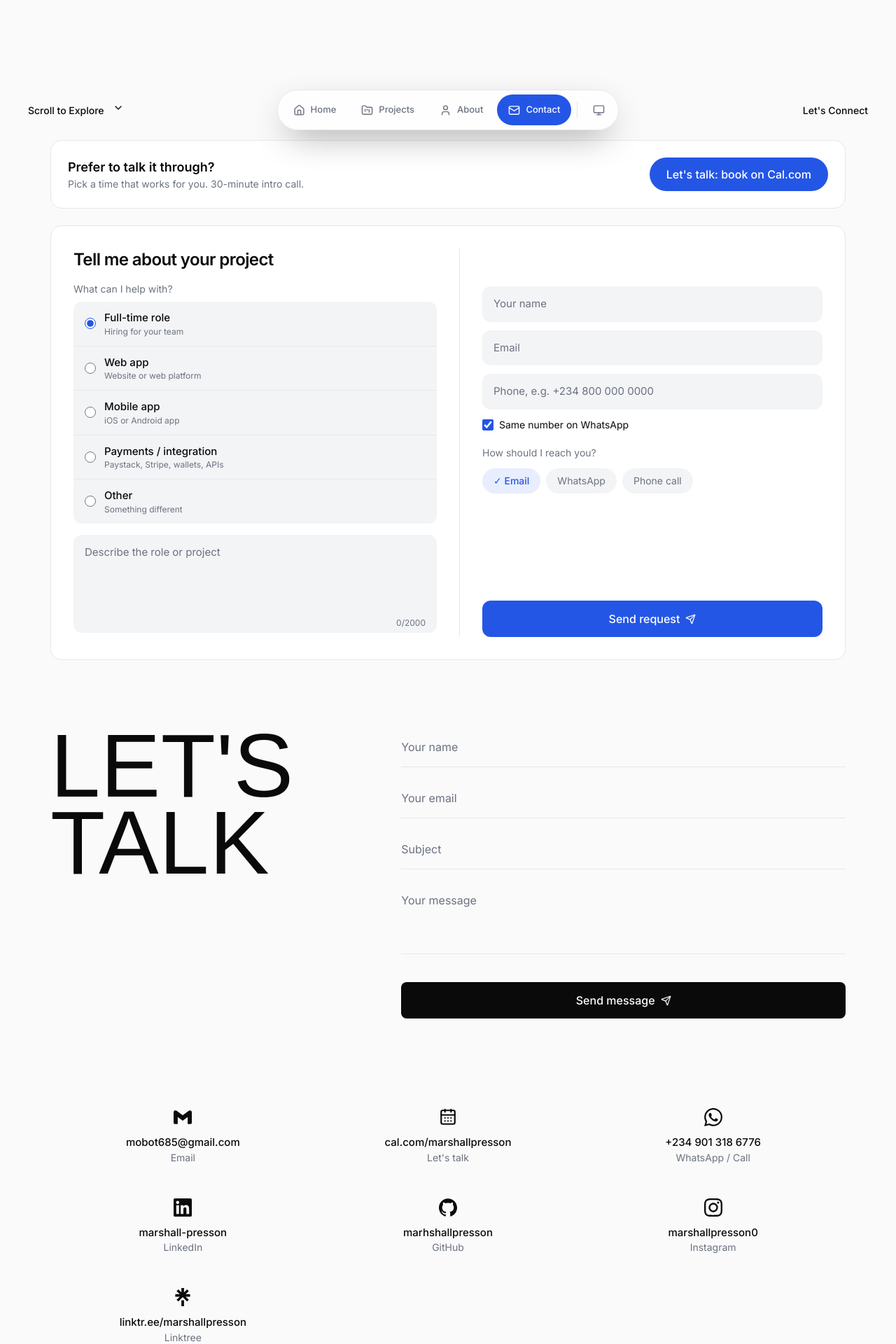
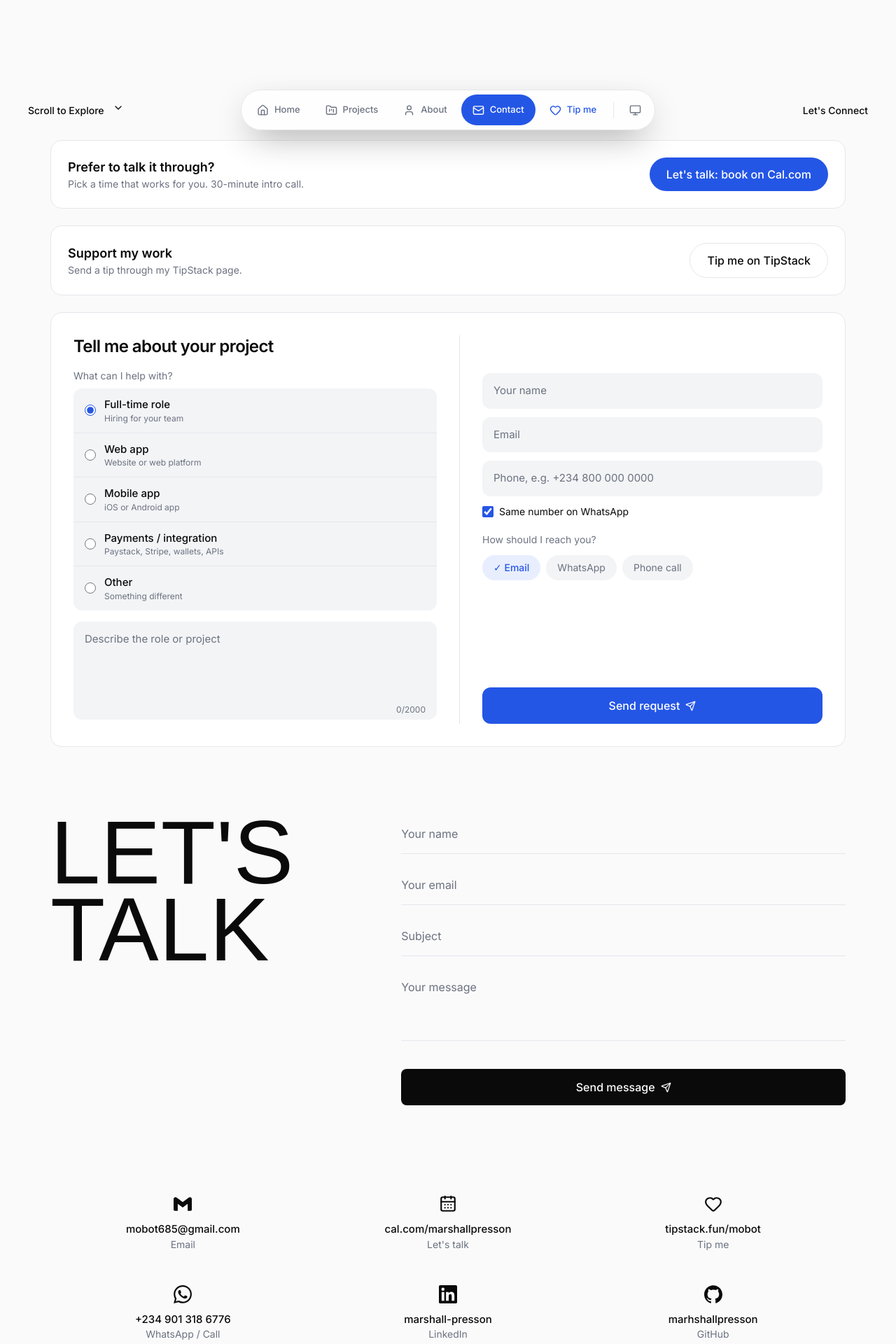
Before and after one commit to marhshallpresson/portfolio, a Next.js app: page /contact in a window 1280 px wide. Shown: the part 600-2520 px from the top of the page at 70% size. Built offline with nearby package versions, Linux system fonts and the light colour scheme; a web font is replaced by a local one.

Commit message:
Add TipStack tipping links

```diff
--- a/src/app/contact/page.tsx
+++ b/src/app/contact/page.tsx
@@ -14,6 +14,10 @@ export default function Contact() {
           <div><p className="text-lg font-semibold">Prefer to talk it through?</p><p className="text-sm text-muted">Pick a time that works for you. 30-minute intro call.</p></div>
           <a href={profile.booking} target="_blank" rel="noreferrer" className="rounded-full bg-accent px-6 py-3 font-medium text-accent-ink">Let's talk: book on Cal.com</a>
         </Reveal>
+        <Reveal className="mb-6 flex flex-col items-start justify-between gap-4 rounded-2xl border border-line bg-surface p-6 sm:flex-row sm:items-center">
+          <div><p className="text-lg font-semibold">Support my work</p><p className="text-sm text-muted">Send a tip through my TipStack page.</p></div>
+          <a href={profile.tip} target="_blank" rel="noreferrer" className="rounded-full border border-line px-6 py-3 font-medium transition hover:border-accent hover:text-accent">Tip me on TipStack</a>
+        </Reveal>
         <Reveal><HireForm /></Reveal>
       </section>
       <section className={`${wrap} grid gap-12 pb-12 md:grid-cols-[1fr_1.4fr]`}>
--- a/src/components/blocks.tsx
+++ b/src/components/blocks.tsx
@@ -1,4 +1,4 @@
-import { ArrowRight, ArrowUpRight, CalendarDays, Rocket, Check, ChevronDown, Code2, CreditCard, Film, Search, Server, Smartphone, Sparkles, Layers, Shield, Bug, Wrench, MessageSquare } from "lucide-react";
+import { ArrowRight, ArrowUpRight, CalendarDays, Heart, Rocket, Check, ChevronDown, Code2, CreditCard, Film, Search, Server, Smartphone, Sparkles, Layers, Shield, Bug, Wrench, MessageSquare } from "lucide-react";
 import { orgs, principles, process, profile, projects, qualities, recognition, services, stats, toolbelt, type Project } from "@/data/profile";
 import { SocialIcon, TechIcon, Tile } from "./logos";
 import { BrowserFrame, Counter, MaskTitle, Pattern, PhotoSlider, ProjectLogo, Reveal, Typewriter } from "./widgets";
@@ -35,6 +35,7 @@ export function Intro() {
             <a href="/projects/" className="inline-flex min-w-[180px] items-center justify-center gap-2 rounded-full bg-accent px-7 py-3.5 font-medium text-accent-ink transition hover:opacity-90">See my work <ArrowRight size={16} /></a>
             <a href="/contact/" className="inline-flex min-w-[180px] items-center justify-center rounded-full bg-surface-2 px-7 py-3.5 font-medium transition hover:bg-line">Hire me</a>
             <a href={profile.booking} target="_blank" rel="noreferrer" className="inline-flex items-center justify-center gap-2 rounded-full border border-line px-6 py-3.5 font-medium transition hover:border-text"><CalendarDays size={16} /> Let&apos;s talk</a>
+            <a href={profile.tip} target="_blank" rel="noreferrer" className="inline-flex items-center justify-center gap-2 rounded-full border border-line px-6 py-3.5 font-medium transition hover:border-accent hover:text-accent"><Heart size={16} /> Tip me</a>
             <a href={profile.cvFile} download className="inline-flex items-center justify-center rounded-full px-5 py-3.5 font-medium text-muted underline-offset-4 hover:text-text hover:underline">Download CV</a>
           </div>
         </Reveal>
@@ -225,6 +226,7 @@ export function FindMe() {
   const items = [
     { icon: "Email", value: profile.email, label: "Email", href: `mailto:${profile.email}` },
     { icon: "Cal", value: "cal.com/marshallpresson", label: "Let's talk", href: profile.booking },
+    { icon: "Tip", value: "tipstack.fun/mobot", label: "Tip me", href: profile.tip },
     ...profile.phones.map((p) => ({ icon: "WhatsApp", value: p.display, label: p.whatsapp ? "WhatsApp / Call" : "Call", href: p.whatsapp ? `https://wa.me/${p.tel.replace("+", "")}` : `tel:${p.tel}` })),
     ...profile.socials.filter((s) => s.href).map((s) => ({ icon: s.label, value: s.handle, label: s.label, href: s.href })),
   ];
@@ -234,7 +236,7 @@ export function FindMe() {
         {items.map((it, i) => (
           <Reveal key={it.label + it.value} delay={(i % 3) * 0.06}>
             <a href={it.href} target={it.href.startsWith("http") ? "_blank" : undefined} rel="noreferrer" className="group flex flex-col items-center text-center">
-              {it.icon === "Cal" ? <CalendarDays size={26} className="transition duration-300 group-hover:-translate-y-1 group-hover:text-accent" /> : <SocialIcon name={it.icon} size={26} className="transition duration-300 group-hover:-translate-y-1 group-hover:text-accent" />}
+              {it.icon === "Cal" ? <CalendarDays size={26} className="transition duration-300 group-hover:-translate-y-1 group-hover:text-accent" /> : it.icon === "Tip" ? <Heart size={26} className="transition duration-300 group-hover:-translate-y-1 group-hover:text-accent" /> : <SocialIcon name={it.icon} size={26} className="transition duration-300 group-hover:-translate-y-1 group-hover:text-accent" />}
               <span className="mt-3 break-all text-[15px] font-medium">{it.value}</span>
               <span className="text-sm text-muted">{it.label}</span>
             </a>
--- a/src/components/footer.tsx
+++ b/src/components/footer.tsx
@@ -33,6 +33,7 @@ export function Footer() {
             <li><a href={`mailto:${profile.email}`} className="text-muted hover:text-text">{profile.email}</a></li>
             {profile.phones.map((p) => <li key={p.tel}><a href={`tel:${p.tel}`} className="text-muted hover:text-text">{p.display}</a></li>)}
             <li><a href={profile.booking} target="_blank" rel="noreferrer" className="text-muted hover:text-text">Let&apos;s talk (Cal.com)</a></li>
+            <li><a href={profile.tip} target="_blank" rel="noreferrer" className="text-muted hover:text-text">Tip me on TipStack</a></li>
             <li><a href="/contact/" className="text-muted hover:text-text">Hire me</a></li>
           </ul>
         </div>
--- a/src/components/shell.tsx
+++ b/src/components/shell.tsx
@@ -4,7 +4,7 @@ import { useEffect, useRef, useState } from "react";
 import { usePathname } from "next/navigation";
 import Lenis from "lenis";
 import { AnimatePresence, motion, useScroll, useSpring } from "motion/react";
-import { Download, FolderKanban, Home, Mail, Menu, Monitor, Moon, Sun, User, X } from "lucide-react";
+import { Download, FolderKanban, Heart, Home, Mail, Menu, Monitor, Moon, Sun, User, X } from "lucide-react";
 import { profile } from "@/data/profile";
 
 declare global { interface Window { __lenis?: Lenis } }
@@ -161,18 +161,19 @@ export function BottomBar() {
   return (
     <motion.nav aria-label="Quick navigation" initial={{ y: 120, opacity: 0 }} animate={{ y: visible ? 0 : 120, opacity: visible ? 1 : 0 }} transition={{ type: "spring", stiffness: 260, damping: 28, delay: 0.2 }}
       className="no-print fixed inset-x-0 bottom-[max(14px,env(safe-area-inset-bottom))] z-[60] flex justify-center px-3">
-      <div className="flex items-center gap-1 rounded-full border border-line bg-surface/80 p-1.5 shadow-[0_18px_50px_-15px_rgba(0,0,0,.45)] backdrop-blur-xl">
+      <div className="flex items-center gap-0 rounded-full border border-line bg-surface/80 p-1 shadow-[0_18px_50px_-15px_rgba(0,0,0,.45)] backdrop-blur-xl sm:gap-1 sm:p-1.5">
         {barItems.map((it) => {
           const active = it.href === "/" ? path === "/" : path?.startsWith(it.href.replace(/\/$/, ""));
           const Icon = it.icon;
           return (
-            <a key={it.href} href={it.href} aria-current={active ? "page" : undefined} className="relative flex h-11 items-center gap-2 rounded-full px-3.5 text-[13px] font-medium sm:px-4">
+            <a key={it.href} href={it.href} aria-label={it.label} aria-current={active ? "page" : undefined} className="relative flex h-11 min-w-11 items-center justify-center gap-2 rounded-full px-2 text-[13px] font-medium sm:px-4">
               {active && <motion.span layoutId="bar-pill" className="absolute inset-0 rounded-full bg-accent" transition={{ type: "spring", stiffness: 400, damping: 32 }} />}
               <Icon size={17} className={`relative ${active ? "text-accent-ink" : "text-muted"}`} />
-              <span className={`relative ${active ? "text-accent-ink" : "hidden text-muted sm:inline"}`}>{it.label}</span>
+              <span className={`relative hidden sm:inline ${active ? "text-accent-ink" : "text-muted"}`}>{it.label}</span>
             </a>
           );
         })}
+        <a href={profile.tip} target="_blank" rel="noreferrer" aria-label="Tip me on TipStack" className="flex h-11 min-w-11 items-center justify-center gap-2 rounded-full px-2 text-[13px] font-medium text-accent hover:bg-accent-soft sm:px-4"><Heart size={17} /><span className="hidden sm:inline">Tip me</span></a>
         <span className="mx-1 h-6 w-px bg-line" />
         <ThemeToggle compact />
       </div>
--- a/src/data/profile.ts
+++ b/src/data/profile.ts
@@ -41,6 +41,7 @@ export const profile = {
     { label: "Open-source on GitHub", href: "https://github.com/marhshallpresson" },
   ],
   booking: "https://cal.com/marshallpresson",
+  tip: "https://tipstack.fun/mobot",
   cvFile: "/Marshall-Presson-CV.pdf",
   socials: [
     { label: "LinkedIn", href: "https://www.linkedin.com/in/marshall-presson/", handle: "marshall-presson" },
```
